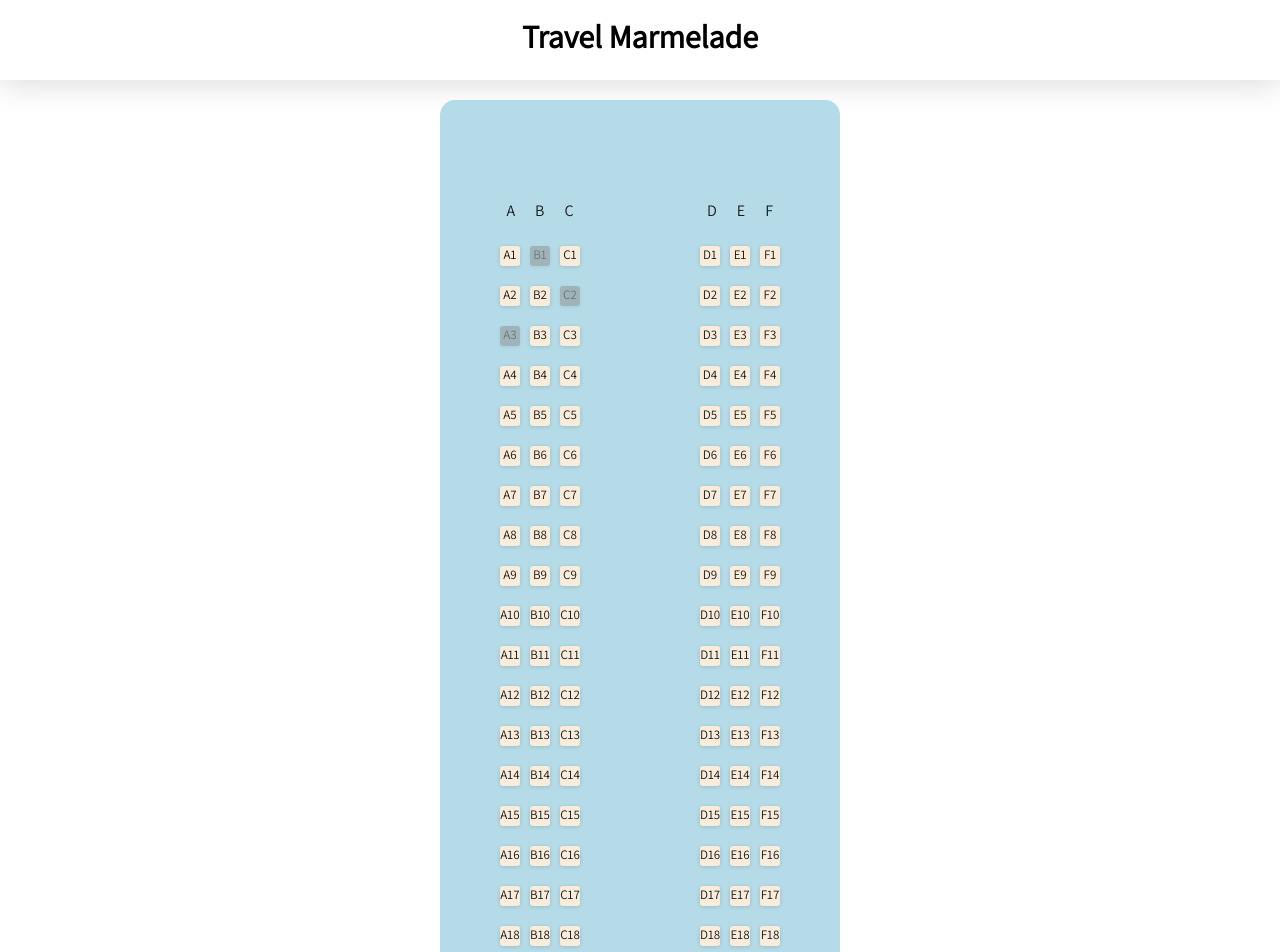
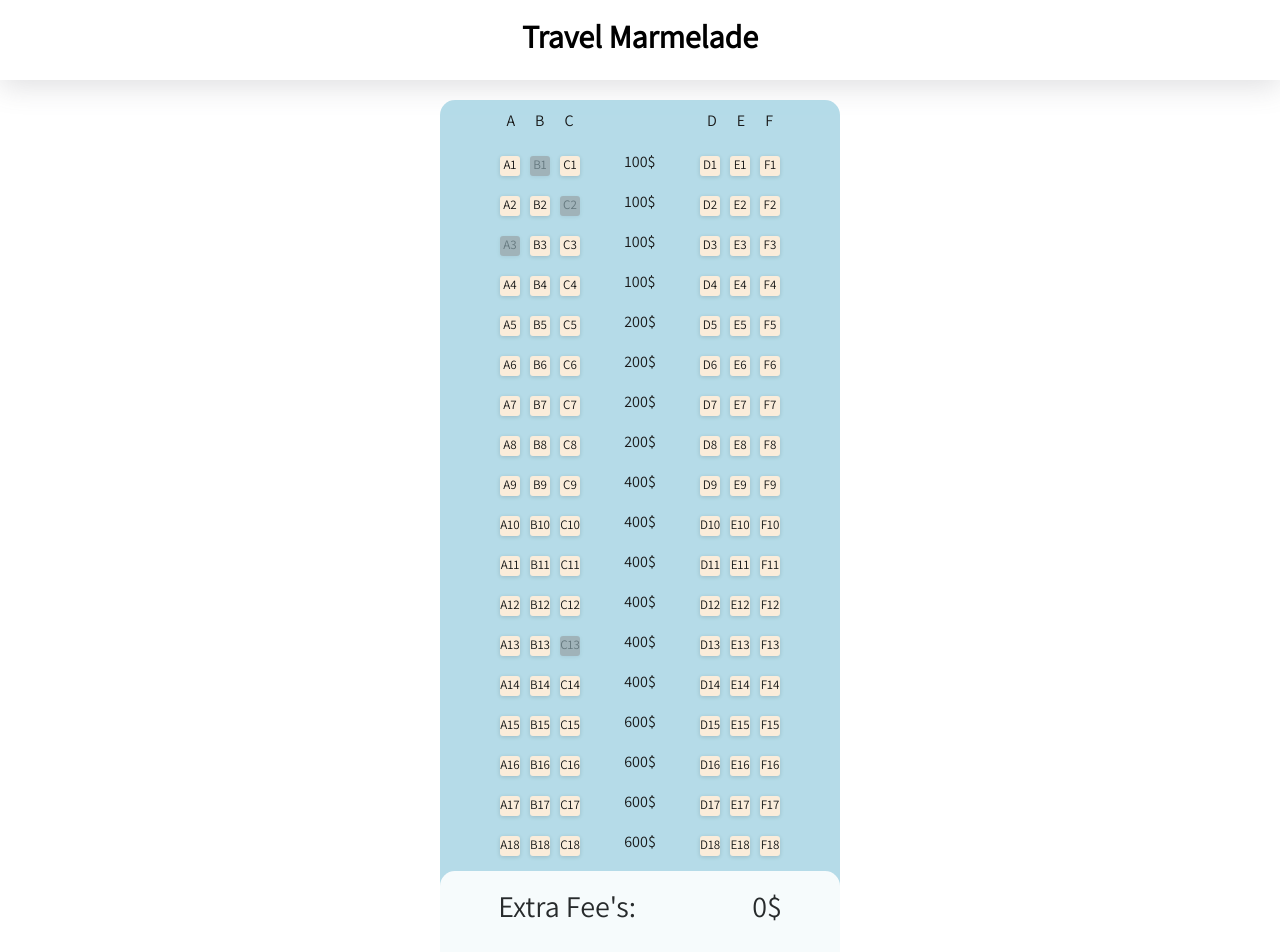
Before and after one commit to ElidorCohen/Travel-Agency, a React (Create React App) app: page /SeatsPicker in a window 1280 px wide. Shown: the top 952 px of the page. Built offline with nearby package versions, Linux system fonts and the light colour scheme.

Commit message:
seatPicker done

```diff
--- a/src/components/Deck/Deck.css
+++ b/src/components/Deck/Deck.css
@@ -1,5 +1,5 @@
 .deck_componenet{
-    height: 900px;
+    height: 100%;
     width: 400px;
     background-color: lightblue;
     margin: 0 auto;
--- a/src/components/Deck/Deck.jsx
+++ b/src/components/Deck/Deck.jsx
@@ -1,4 +1,4 @@
-import { useState, useEffect, useRef } from "react";
+import { useState, useEffect, useRef, useCallback } from "react";
 import "./Deck.css";
 import Seats from "../Seats/Seats";
 import SeatsInfo from "../SeatsInfo/SeatsInfo";
@@ -9,18 +9,23 @@
 
 export const  pickedSeats = []
 export default function Deck ({ logoa, logob, teamB, date, info, setModalContent, setModalOpen, setReFetch, bets, realGames, status }){
-    const takenSeats = ['A3','B1','C2']
-    const passengerNumber = useRef(3)
+    const takenSeats = ['A3','B1','C2','C13']
+    const [passengerNumber,setPassengerNumber] = useState(()=>{return 3})
     const [seatsComponenets, setSeatsComponenets] = useState([])
+    const totalSeatPrice = useRef(0);
+
+    // useCallback(()=> {
+    //     console.log("yayayayay");
+    //     setTotalSeats(3)
+    // }, [seatsComponenets])
+
     useEffect(()=>{
         const initSeats = ()=>{
             let rowPrice = 100;
             let temp =[];
             for (let i = 1; i < 19 ; i++){
-                console.log(i)
                 switch(i){
                     case 5:
-                        console.log("asdtasdt")
                         rowPrice = 200;
                         break;
 
@@ -33,12 +38,11 @@
                     default:
                         break;
                 }
-                console.log(rowPrice)
                 temp.push(
                     <Seats
                         rowNumber={i}
                         passangerNumber={passengerNumber}
-                        // setPassengerNumber={setPassengerNumber}
+                        setPassengerNumber={setPassengerNumber}
                         rowPrice={rowPrice}
                     />
                 )
@@ -53,11 +57,25 @@
                 document.getElementById(`seat-${element}`).ariaDisabled = 'true'
             })
         }
+        let total = 0;
+        Object.keys(pickedSeats).forEach((ele)=>{
+            total += parseInt(pickedSeats[ele].price);
+            console.log(pickedSeats[ele])
+        })
+        totalSeatPrice.current=total
+        console.log(total)
         initSeats();
         setTimeout(()=>{
             disableSeats();
         }, 150)
-    },[])
+        if(passengerNumber === 0){
+            document.getElementById("payment_button").scrollIntoView({
+                behavior: 'smooth', // Defines the transition animation. default: auto
+                block: 'start', // Defines vertical alignment. default: start
+                inline: 'start' // Defines horizontal alignment. default: nearest
+            });
+        }
+    },[passengerNumber])
 
 
     return (
@@ -72,7 +90,7 @@
                             <div className="seat_letter">C</div>
                         </div>
                         <div className="row-letter">
-                            <div className="seat_letter">D</div>
+                            <div className="seat_letter" onClick={()=>{setPassengerNumber("asdfsadfasdf"); console.log("asdfasdf")}}>D</div>
                             <div className="seat_letter">E</div>
                             <div className="seat_letter">F</div>
                         </div>
@@ -96,7 +114,9 @@
                         rowPrice={1200}
                     /> */}
                     {seatsComponenets}
-                    <SeatsInfo/>
+                    <SeatsInfo
+                        totalSeats={totalSeatPrice.current}
+                    />
                     {/* {getCarrierLogo()}
                     {flightData()}
                     {price()} */}
--- a/src/components/RepeatableFieldForm/RepeatableFieldForm.jsx
+++ b/src/components/RepeatableFieldForm/RepeatableFieldForm.jsx
@@ -10,7 +10,6 @@
 
   useEffect(() => {
     const addFields =async ()=>{
-      console.log("fieldsNum ", fieldsNum )
       for( let i = 0; i< fieldsNum; i++){
         fields.push({ id: fields.length + 1, value: '' })
       }
--- a/src/components/Seats/Seats.jsx
+++ b/src/components/Seats/Seats.jsx
@@ -1,4 +1,4 @@
-import { useState } from "react";
+import { useEffect, useState } from "react";
 import "./Seats.css";
 import SearchBar from "../SearchBar/SearchBar";
 import SeatsPlaceHolder from "../SeatPlaceHolder/SeatPlaceHolder";
@@ -12,55 +12,75 @@
     const createSeatRows = () => {
         return(
             <>
+                <div style={{'position':'absolute'}}>{rowPrice}$</div>
                 <div className='seats_row_container' >
-                    <div className='seat_parent' aria-disabled='true'  onClick={(e)=>controller.pickSeat(e, passangerNumber)}  >
+
+                    <div className='seat_parent' aria-disabled='true'  onClick={(e)=>controller.pickSeat(e, passangerNumber, setPassengerNumber)}  >
+                        <Tooltip title={`Seat Price: ${rowPrice}$`}>
+                            <div>
                                 <SeatsPlaceHolder
                                     seatNumber={`A${rowNumber}`}
                                     id={`seat-A${rowNumber}`}
-                                onClick={(e)=>controller.pickSeat(e)}
                                 />
                             </div>
-                    <div className='seat_parent' aria-disabled='false'  onClick={(e)=>controller.pickSeat(e,  passangerNumber)}  >
+                        </Tooltip>
+                    </div>
+                    <div className='seat_parent' aria-disabled='false'  onClick={(e)=>controller.pickSeat(e,  passangerNumber, setPassengerNumber)}  >
+                        <Tooltip title={`Seat Price: ${rowPrice}$`}>
+                            <div>
                                 <SeatsPlaceHolder
                                     seatNumber={`B${rowNumber}`}
                                     id={`seat-B${rowNumber}`}
-                                onClick={(e)=>controller.pickSeat(e)}
                                 />
                             </div>
-                    <div className='seat_parent' aria-disabled='false' onClick={(e)=>controller.pickSeat(e, passangerNumber)}>
+                        </Tooltip>
+                    </div>
+                    <div className='seat_parent' aria-disabled='false' onClick={(e)=>controller.pickSeat(e, passangerNumber, setPassengerNumber)}>
+                        <Tooltip title={`Seat Price: ${rowPrice}$`}>
+                            <div>
                                 <SeatsPlaceHolder
                                     seatNumber={`C${rowNumber}`}
                                     id={`seat-C${rowNumber}`}
                                 />
                             </div>
+                        </Tooltip>
+                    </div>
                 </div>
                 <div className='seats_row_container'>
-                    <div className='seat_parent' aria-disabled='true'  onClick={(e)=>controller.pickSeat(e, passangerNumber)} >
+                    <div className='seat_parent' aria-disabled='true'  onClick={(e)=>controller.pickSeat(e, passangerNumber, setPassengerNumber)} >
+                        <Tooltip title={`Seat Price: ${rowPrice}$`}>
+                            <div>
                                 <SeatsPlaceHolder
                                     seatNumber={`D${rowNumber}`}
                                     id={`seat-D${rowNumber}`}
-                                onClick={(e)=>controller.pickSeat(e)}
                                 />
                             </div>
-                    <div className='seat_parent' aria-disabled='false'  onClick={(e)=>controller.pickSeat(e, passangerNumber)} >
+                        </Tooltip>
+                    </div>
+                    <div className='seat_parent' aria-disabled='false'  onClick={(e)=>controller.pickSeat(e, passangerNumber, setPassengerNumber)} >
+                        <Tooltip title={`Seat Price: ${rowPrice}$`}>
+                            <div>
                                 <SeatsPlaceHolder
                                     seatNumber={`E${rowNumber}`}
                                     id={`seat-E${rowNumber}`}
-                                onClick={(e)=>controller.pickSeat(e)}
                                 />
                             </div>
-                    <div className='seat_parent' aria-disabled='false'  onClick={(e)=>controller.pickSeat(e, passangerNumber)} >
+                        </Tooltip>
+                    </div>
+                    <div className='seat_parent' aria-disabled='false'  onClick={(e)=>controller.pickSeat(e, passangerNumber, setPassengerNumber)} >
+                        <Tooltip title={`Seat Price: ${rowPrice}$`}>
+                            <div>
                                 <SeatsPlaceHolder
                                     seatNumber={`F${rowNumber}`}
                                     id={`seat-F${rowNumber}`}
-                                onClick={(e)=>controller.pickSeat(e)}
                                 />
+                            </div>
+                        </Tooltip>
                     </div>
                 </div>
             </>
         )
     };
-    console.log('seats.js', rowPrice)
 
     return (
         <>
--- a/src/components/SeatsInfo/SeatsInfo.css
+++ b/src/components/SeatsInfo/SeatsInfo.css
@@ -1,5 +1,10 @@
 .seats_info_components{
-    min-height: 600px;
+
+}
+
+.seats_info_container{
+    text-align: center;
+    min-height: 200px;
     width: 400px;
     background-color: white;
     margin: 0 auto;
@@ -8,6 +13,16 @@
     margin-top: 10px;
 }
 
-.seats_info_container{
-    text-align: center;
+#total{
+    display: flex;
+    flex-direction: row;
+    margin: 0 auto;
+    font-size: 30px;
+    justify-content:space-around;
+    padding-top: 15px;
 }
+
+#payment_button{
+    position: relative;
+    top:90px;
+}
--- a/src/components/SeatsInfo/SeatsInfo.jsx
+++ b/src/components/SeatsInfo/SeatsInfo.jsx
@@ -6,17 +6,25 @@
 import KLM_LOGO from "../../images/KLM-Logo.wine.svg"
 import { pickedSeats } from "../Deck/Deck";
 
-export default function SeatsInfo ({ logoa, logob, teamB, date, info, setModalContent, setModalOpen, setReFetch, bets, realGames, status }){
+export default function SeatsInfo ({ totalSeats, logob, teamB, date, info, setModalContent, setModalOpen, setReFetch, bets, realGames, status }){
+    // calculate order price.
     const calculatePrice = () => {
-        Object.keys(pickedSeats).forEach(()=>{
-
+        let total;
+        Object.keys(pickedSeats).forEach((ele)=>{
+            total += ele.price;
         })
+        console.log(total)
+        return total;
     }
     return (
         <>
         <div className="seats_info_container">
             <div className="seats_info_components">
-                sadasdfasd
+                <div id="total">
+                    <p>Extra Fee's:</p>
+                    <p>{totalSeats}$</p>
+                </div>
+                <div id="payment_button">
                     <Button
                             variant="outlined"
                         >
@@ -35,6 +43,7 @@
                     </Button>
                 </div>
             </div>
+        </div>
         </>
     )
 }
--- a/src/controllers/SeatPickerController.js
+++ b/src/controllers/SeatPickerController.js
@@ -1,24 +1,24 @@
 import {pickedSeats} from "../components/Deck/Deck"
 
-export const pickSeat = (e,passengerNumber) => {
+export const pickSeat = (e,passengerNumber, setPassengerNumber) => {
     if(e.target.getAttribute('class') == 'seat' && e.target.getAttribute('aria-disabled') != 'true' ){
-        console.log(passengerNumber)
-        if(passengerNumber.current > 0 && e.target.style.backgroundColor != 'red'){
-            console.log('what')
-            e.target.style.backgroundColor  = "red"
+        console.log(e.target.style.backgroundColor);
+        if(passengerNumber > 0 && e.target.style.backgroundColor != 'rgb(255, 191, 0)'){
+            e.target.style.backgroundColor  = "#FFBF00"
             pickedSeats[e.target.id] = {
                 'seat':e.target.id.replace('seat-',''),
                 'price':e.target.closest('.seats_row').getAttribute('data-price')
             }
-            passengerNumber.current = passengerNumber.current - 1
-            console.log("added Seat: ", pickedSeats, passengerNumber)
-        } else if (e.target.style.backgroundColor == 'red'){
+            // passengerNumber.current = passengerNumber.current - 1
+          setPassengerNumber(prev => prev - 1)
+        } else if (e.target.style.backgroundColor == 'rgb(255, 191, 0)'){
             e.target.style.backgroundColor  = "antiquewhite"
             delete pickedSeats[e.target.id];
-            passengerNumber.current = passengerNumber.current + 1
-            console.log("removed Seat: ", pickedSeats, passengerNumber)
+            // passengerNumber.current = passengerNumber.current + 1
+            setPassengerNumber(prev => prev + 1)
 
         }
+
     }
 }
 
--- a/src/pages/Flights.js
+++ b/src/pages/Flights.js
@@ -15,7 +15,6 @@
       try{
         const res  = await axios.get('http://localhost:3001/getFlights');
         setFlights(res.data.flights);
-        console.log(res.data.flights);
       } catch (e){
         console.warn(e);
       }
--- a/src/pages/SeatsPicker.js
+++ b/src/pages/SeatsPicker.js
@@ -10,6 +10,7 @@
   }, []);
 
 
+
   return (
     <>
       <div className='deck_wrapper' style={{'height':'100%'}}>
@@ -17,7 +18,10 @@
             <Header/>
           </div>
           <div id="deck_container">
-            <Deck />
+            <Deck
+              // passengerNumber={passengerNumber}
+              // setPassengerNumber={setPassengerNumber}
+            />
           </div>
       </div>
     </>
```
Lines whose indentation alone changed are shown as unchanged.
